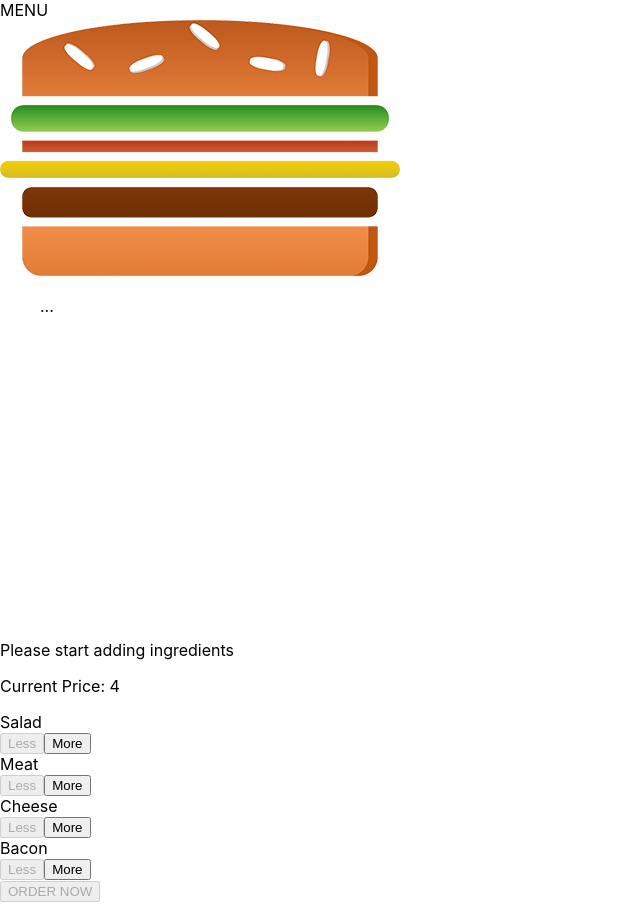
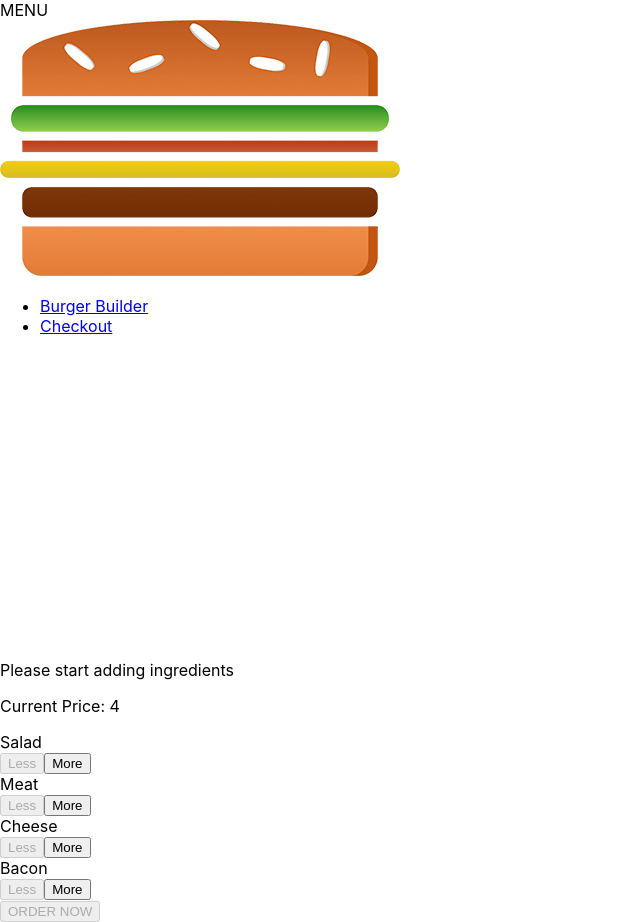
Before and after one commit to ninadlohar/Burger-Builder, a React app: page / in a window 1280 px wide. Shown: the whole page, without its empty margins (0-640 px from the left). Built offline with nearby package versions, Linux system fonts and the light colour scheme.

Commit message:
added nav links and css

```diff
--- /dev/null
+++ b/src/components/Navigation/NavigationItems/NavigationItem/NavigationItem.css
@@ -0,0 +1,25 @@
+.NavigationItem {
+  margin: 0;
+  display: flex;
+  box-sizing: border-box;
+  height: 100%;
+  align-items: center;
+}
+
+.NavigationItem a {
+  color: white;
+  text-decoration: none;
+  height: 100%;
+  padding: 16px 10px;
+  border-bottom: 4px solid transparent;
+  box-sizing: border-box;
+  display: block;
+}
+
+.NavigationItem a:hover,
+.NavigationItem a:active,
+.NavigationItem a:active {
+  background-color: #8f5c2c;
+  border-bottom: 4px solid #40a4c8;
+  color: white;
+}
--- /dev/null
+++ b/src/components/Navigation/NavigationItems/NavigationItem/NavigationItem.js
@@ -0,0 +1,10 @@
+import React from 'react';
+import classes from './NavigationItem.css';
+
+const NavigationItem = (props) => (
+  <li className={classes.NavigationItem}><a className={props.active ? classes.active : null}
+    href={props.link}>{props.children}</a></li>
+
+)
+
+export default NavigationItem;
--- /dev/null
+++ b/src/components/Navigation/NavigationItems/NavigationItems.css
@@ -0,0 +1,8 @@
+.NavigationItems {
+  padding: 0;
+  list-style: none;
+  margin: 0;
+  display: flex;
+  align-items: center;
+  height: 100%;
+}
--- /dev/null
+++ b/src/components/Navigation/NavigationItems/NavigationItems.js
@@ -0,0 +1,16 @@
+import React from 'react';
+import classes from './NavigationItems.css';
+import NavigationItem from './NavigationItem/NavigationItem';
+
+const NavigationItems = (props) => (
+  <ul className={classes.NavigationItems}>
+    <NavigationItem link="/" active>
+      Burger Builder
+  </NavigationItem>
+    <NavigationItem link="/">
+      Checkout
+  </NavigationItem>
+  </ul>
+)
+
+export default NavigationItems;
--- a/src/components/Navigation/Toolbar/Toolbar.js
+++ b/src/components/Navigation/Toolbar/Toolbar.js
@@ -1,14 +1,13 @@
 import React from 'react';
 import LOGO from '../../Logo/Logo';
 import classes from './Toolbar.css';
+import NavigationItems from '../NavigationItems/NavigationItems';
 
 const Toolbar = (props) => (
   <header className={classes.Toolbar}>
     <div>MENU</div>
     <LOGO />
-    <nav>
-      <ul>...</ul>
-    </nav>
+    <NavigationItems />
   </header>
 )
 
```
